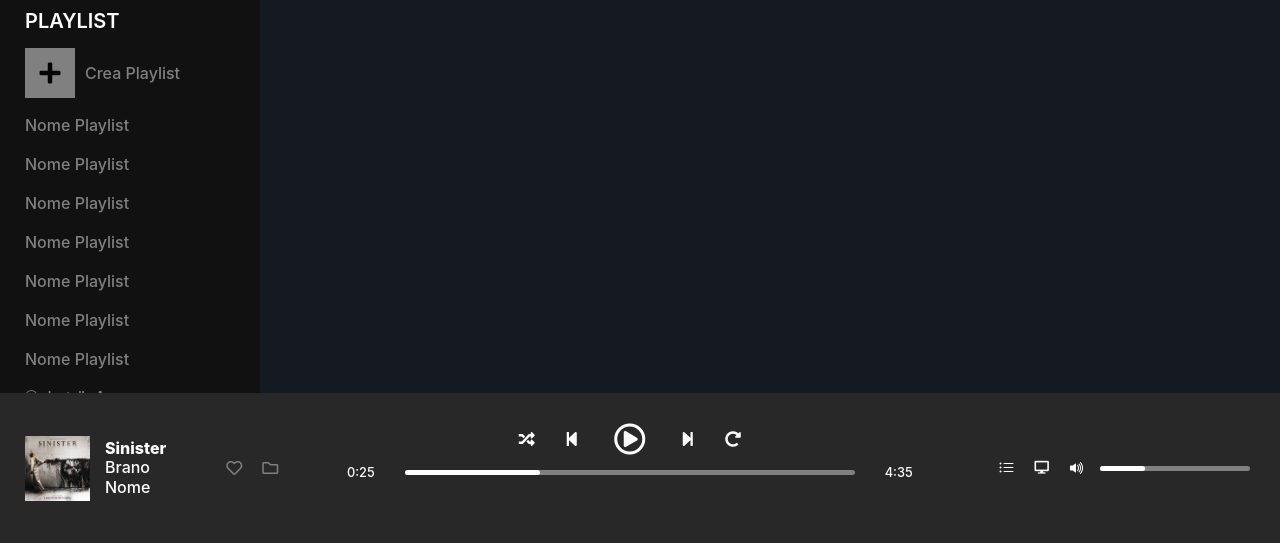
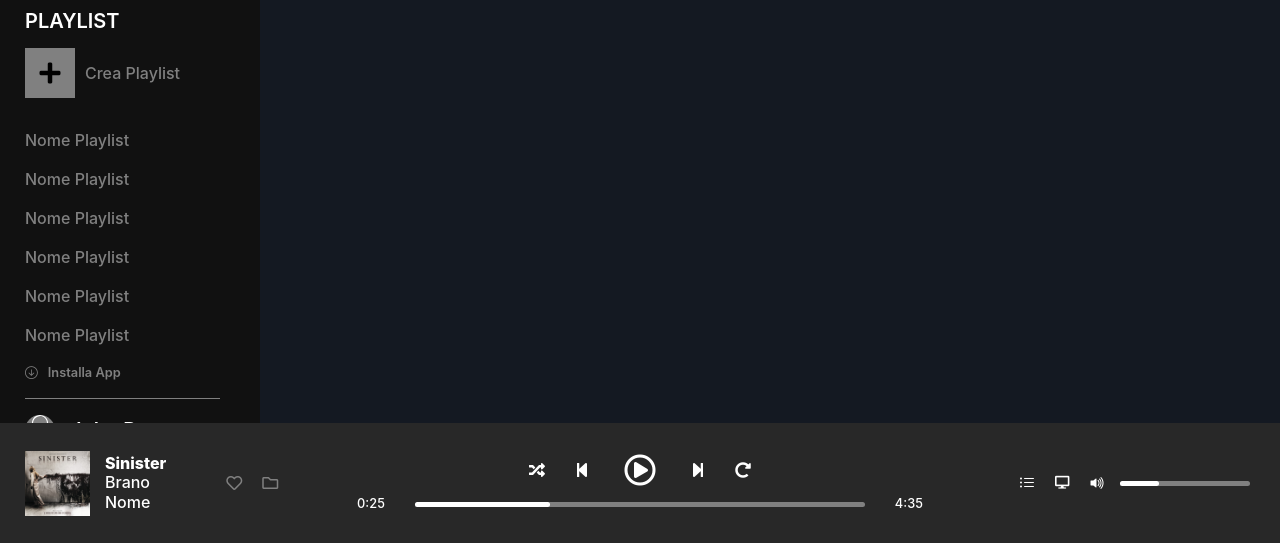
Before and after one commit to peppe-p/html-css-spotifyweb, a plain HTML site: page index.html in a window 1280 px wide. Shown: the part 257-800 px from the top of the page. Drawn offline with nearby package versions, Linux system fonts and the light colour scheme.

Commit message:
Fix side & console bar size

```diff
--- a/assets/css/style.css
+++ b/assets/css/style.css
@@ -132,7 +132,7 @@ aside {
     left: 0;
     background-color: #111;
     overflow: hidden;
-    padding: 100px 15px 160px 0px;
+    padding: 100px 15px 140px 0px;
     color: gray !important;
 }
 aside > div:not(:first-child) {
@@ -173,6 +173,9 @@ aside .button_list img {
 .bttn_addplay * {
     margin-right: 10px;
 }
+.bttn_addplay:hover .add_playlist {
+    background-color: white;
+}
 
 .add_playlist {
     background-color: gray;
@@ -188,7 +191,9 @@ aside .button_list img {
     color: black;
     font-size: 1.5rem;
 }
-
+.side_list_playlist {
+    max-height: 250px;
+}
 .side_list_playlist li {
     padding: 0px 0px;
     margin: 15px 0px;
@@ -240,7 +245,7 @@ main {
 /* ####### FOOTER CLASSES ####### */
 /* ############################## */
 .controller {
-    height: 150px;
+    height: 120px;
     width: 100%;
     position: fixed;
     z-index: 2;
@@ -278,7 +283,7 @@ main {
 }
 
 .console {
-    width: 60%;
+    width: 80%;
 }
 .console > * {
     margin: 5px 0px;
@@ -295,6 +300,9 @@ main {
     font-size: 0.8rem;
 }
 
+.right_controller {
+    width: 20%;
+}
 .right_controller i:not(:last-child) {
     margin: 0px 10px;
 }
--- a/index.html
+++ b/index.html
@@ -52,8 +52,12 @@
                 </a>
             </div>
 
-            <div class="side_list_playlist">
+            <div class="side_list_playlist overflow-auto">
                 <ul>
+                    <li><a href="#">Nome Playlist</a></li>
+                    <li><a href="#">Nome Playlist</a></li>
+                    <li><a href="#">Nome Playlist</a></li>
+                    <li><a href="#">Nome Playlist</a></li>
                     <li><a href="#">Nome Playlist</a></li>
                     <li><a href="#">Nome Playlist</a></li>
                     <li><a href="#">Nome Playlist</a></li>
@@ -102,7 +106,7 @@
             <i class="far fa-folder"></i>
         </div>
 
-        <div class="console d-flex flex-column align-items-center">
+        <div class="console d-flex flex-column align-items-center justify-content-center">
             <div class="commands_console d-flex align-items-center">
                 <i class="fas fa-random"></i>
                 <i class="fas fa-step-backward"></i>
@@ -121,7 +125,7 @@
             </div>
         </div>
 
-        <div class="right_controller d-flex align-items-center">
+        <div class="right_controller d-flex align-items-center justify-content-end">
             <i class="bi bi-list-ul"></i>
             <i class="fas fa-desktop"></i>
             <i class="bi bi-volume-up-fill"></i>
```
